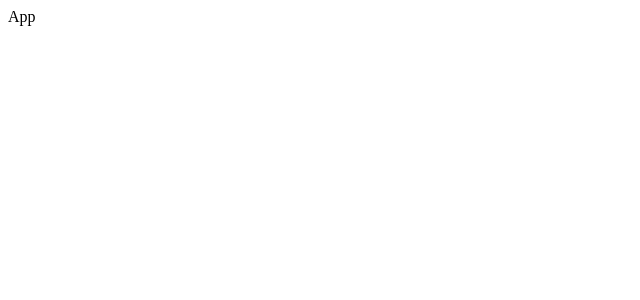
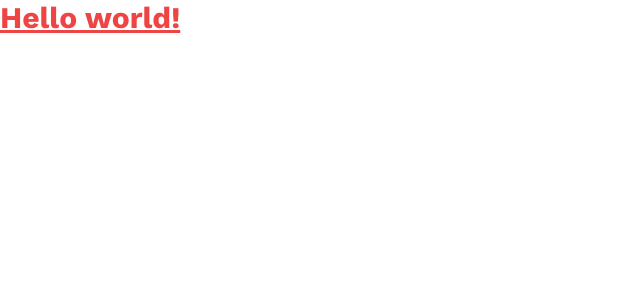
Before and after one commit to javachiphi/3d-portfolio, a React (Vite) app: page / in a window 1280 px wide. Shown: the top 300 px of the page, without its empty margins (0-640 px from the left). Built offline with nearby package versions, Linux system fonts and the light colour scheme.

Commit message:
tailwin config

```diff
--- a/src/App.jsx
+++ b/src/App.jsx
@@ -1,7 +1,10 @@
 import React from 'react';
+import './index.css';
 
 const App = () => {
-  return <div>App</div>;
+  return (
+    <h1 className="text-3xl font-bold underline text-red-500">Hello world!</h1>
+  );
 };
 
 export default App;
--- /dev/null
+++ b/src/index.css
@@ -0,0 +1,183 @@
+@import url('https://fonts.googleapis.com/css2?family=Poppins:wght@100;200;300;400;500;600;700;800;900&family=Work+Sans:wght@100;200;300;400;500;600;700;800;900&display=swap');
+
+@tailwind base;
+@tailwind components;
+@tailwind utilities;
+
+:root {
+  --blue-rgb: 237 245 255;
+  --green-rgb: 125 161 35;
+}
+
+body {
+  font-family: 'Work Sans', sans-serif;
+}
+
+body:has(.card[data-color='blue']:hover) {
+  background-color: rgb(var(--blue-rgb) / 25%);
+}
+
+body:has(.card[data-color='green']:hover) {
+  background-color: rgb(var(--green-rgb) / 25%);
+}
+
+@layer utilities {
+  .max-container {
+    @apply max-w-5xl mx-auto sm:p-16 pb-12 !pt-[126px] px-8 min-h-[calc(100vh-80px)];
+  }
+
+  .head-text {
+    @apply sm:text-5xl text-3xl font-semibold sm:leading-snug font-poppins;
+  }
+
+  .subhead-text {
+    @apply font-semibold sm:text-3xl text-xl relative font-poppins;
+  }
+
+  .blue-gradient_text {
+    @apply bg-gradient-to-r from-[#00c6ff] to-[#0072ff] bg-clip-text text-transparent;
+  }
+
+  .input {
+    @apply bg-white border border-gray-200 text-gray-900 text-sm rounded-lg focus:ring-blue-500 focus:border-blue-500 block w-full p-2.5 mt-2.5 font-normal shadow-card;
+  }
+
+  .textarea {
+    @apply block p-2.5 w-full text-sm text-gray-900 bg-white rounded-lg border border-gray-200 focus:ring-blue-500 focus:border-blue-500 mt-2.5 font-normal shadow-card;
+  }
+
+  .btn {
+    @apply text-white bg-gradient-to-r from-[#00c6ff] to-[#0072ff] focus:ring-4 focus:outline-none focus:ring-blue-300 font-medium rounded-lg text-sm w-full sm:w-auto px-5 py-2.5 text-center;
+  }
+
+  .header {
+    @apply flex justify-between items-center sm:px-16 px-8 py-4 max-w-5xl mx-auto absolute top-0 bg-transparent z-10 right-0 left-0;
+  }
+
+  .footer {
+    @apply max-w-5xl mx-auto sm:px-16 pb-6 px-8 flex flex-col gap-7;
+  }
+
+  .footer-container {
+    @apply flex flex-wrap gap-7 items-center justify-between;
+  }
+
+  .info-box {
+    @apply mx-5 relative flex text-white flex-col gap-3 max-w-2xl neo-brutalism-blue pt-4 pb-12 px-8;
+  }
+
+  .neo-btn {
+    @apply py-3 px-6 rounded-lg text-blue-500 text-center font-semibold sm:w-1/2 w-[90%] -bottom-5 absolute mx-auto right-0 left-0 flex justify-center items-center gap-3;
+  }
+
+  .cta {
+    @apply w-full flex items-center md:flex-row flex-col sm:mt-16 mt-8 gap-7;
+  }
+
+  .cta-text {
+    @apply text-black-500 font-extrabold flex-1 text-3xl max-md:text-center;
+  }
+}
+
+.glassmorphism {
+  background: rgba(8, 116, 239, 0.07);
+  backdrop-filter: blur(10px);
+  -webkit-backdrop-filter: blur(10px);
+  border-radius: 10px;
+  border: 1px solid rgba(255, 255, 255, 0.18);
+}
+
+.logo {
+  border-radius: 8.889px;
+  background: #fff;
+  box-shadow: 0px 10px 35px -4px rgba(67, 83, 255, 0.15),
+    0px 1.5px 4px -1px rgba(67, 83, 255, 0.2);
+}
+
+.block-container {
+  position: relative;
+  transition: 250ms;
+  perspective: 500px;
+}
+
+.block-container .btn-back {
+  position: absolute;
+  inset: 0;
+  z-index: -1;
+  width: inherit;
+  height: inherit;
+  transition: 250ms;
+  transform-style: preserve-3d;
+  transform-origin: bottom right;
+  transform: rotateZ(15deg);
+  will-change: transform;
+  box-shadow: 16px 0 40px #e4e4e4;
+}
+
+.block-container .btn-back-red {
+  background: linear-gradient(135deg, #ff4b1f -20%, #ff9068 120%);
+}
+
+.block-container .btn-back-green {
+  background: linear-gradient(135deg, #adfda2 -20%, #11d3f3 120%);
+}
+
+.block-container .btn-back-yellow {
+  background: linear-gradient(135deg, #f7971e -20%, #ffd200 120%);
+}
+
+.block-container .btn-back-blue {
+  background: linear-gradient(135deg, #0061ff -20%, #60efff 120%);
+}
+
+.block-container .btn-back-orange {
+  background: linear-gradient(135deg, #ff0f7b -20%, #f89b29 120%);
+}
+
+.block-container .btn-back-pink {
+  background: linear-gradient(135deg, #e81cff -20%, #40c9ff 120%);
+}
+
+.block-container .btn-back-black {
+  background: linear-gradient(135deg, #0a1647 -20%, #e4e7e4 120%);
+}
+
+.block-container .btn-front {
+  position: absolute;
+  inset: 0;
+  z-index: 1;
+  width: inherit;
+  height: inherit;
+  background-color: #ffffff33;
+  -webkit-backdrop-filter: blur(20px);
+  backdrop-filter: blur(20px);
+  transition: 250ms;
+  transform-style: preserve-3d;
+  transform-origin: top left;
+  overflow: hidden;
+}
+
+.block-container:hover > .btn-back {
+  transform: translateZ(20px) rotateZ(15deg) rotateX(-20deg) rotateY(-20deg);
+}
+
+.block-container:hover > .btn-front {
+  transform: translateZ(80px) translateY(-5px) rotateX(15deg) rotateY(15deg);
+}
+
+/* Neo Brutalism */
+.neo-brutalism-blue {
+  background: #2b77e7;
+  position: relative;
+  border-radius: 10px;
+  border: #2b77e7;
+  box-shadow: 0.6vmin 0.6vmin #336cc1, 1vmin 1vmin #0092db, 1vmin 1vmin #0092db,
+    0.65vmin 1vmin #0092db, 1vmin 0.65vmin #0092db;
+}
+
+.neo-brutalism-white {
+  background: #fff;
+  border: #fff;
+  box-shadow: 0.6vmin 0.6vmin #fff, 1vmin 1vmin #d2e4ff, 1vmin 1vmin #d2e4ff,
+    0.65vmin 1vmin #d2e4ff, 1vmin 0.65vmin #d2e4ff;
+}
--- a/tailwind.config.js
+++ b/tailwind.config.js
@@ -2,7 +2,27 @@
 export default {
   content: ['./index.html', './src/**/*.{js,ts,jsx,tsx}'],
   theme: {
-    extend: {},
+    extend: {
+      colors: {
+        gray: {
+          200: '#D5DAE1',
+        },
+        black: {
+          DEFAULT: '#000',
+          500: '#1D2235',
+        },
+        blue: {
+          500: '#2b77e7',
+        },
+      },
+      fontFamily: {
+        worksans: ['Work Sans', 'sans-serif'],
+        poppins: ['Poppins', 'sans-serif'],
+      },
+      boxShadow: {
+        card: '0px 1px 2px 0px rgba(0, 0, 0, 0.05)',
+      },
+    },
   },
   plugins: [],
 };
```
